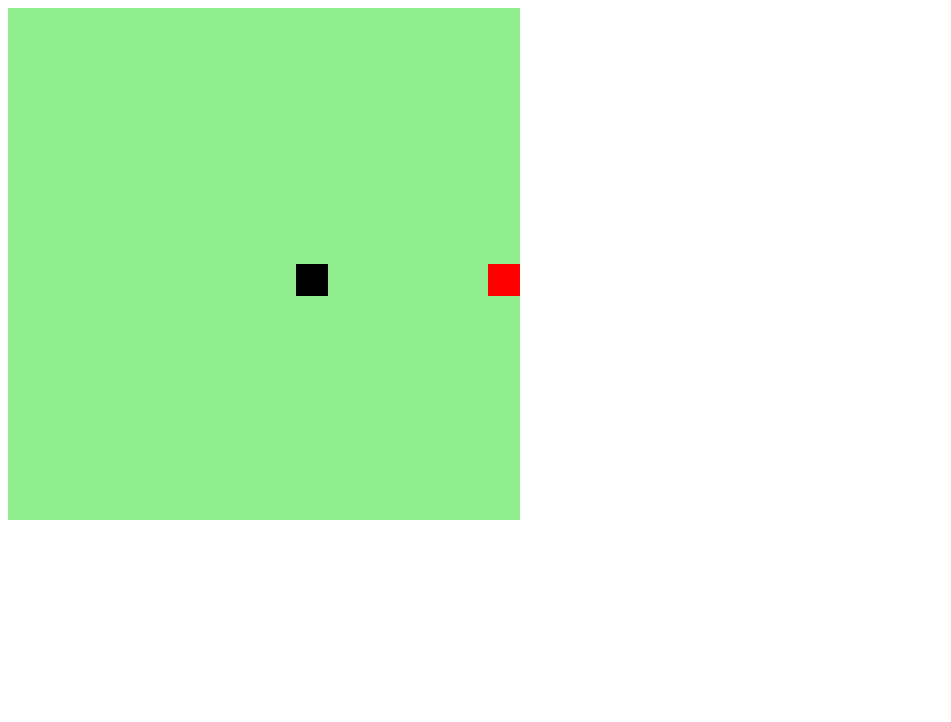
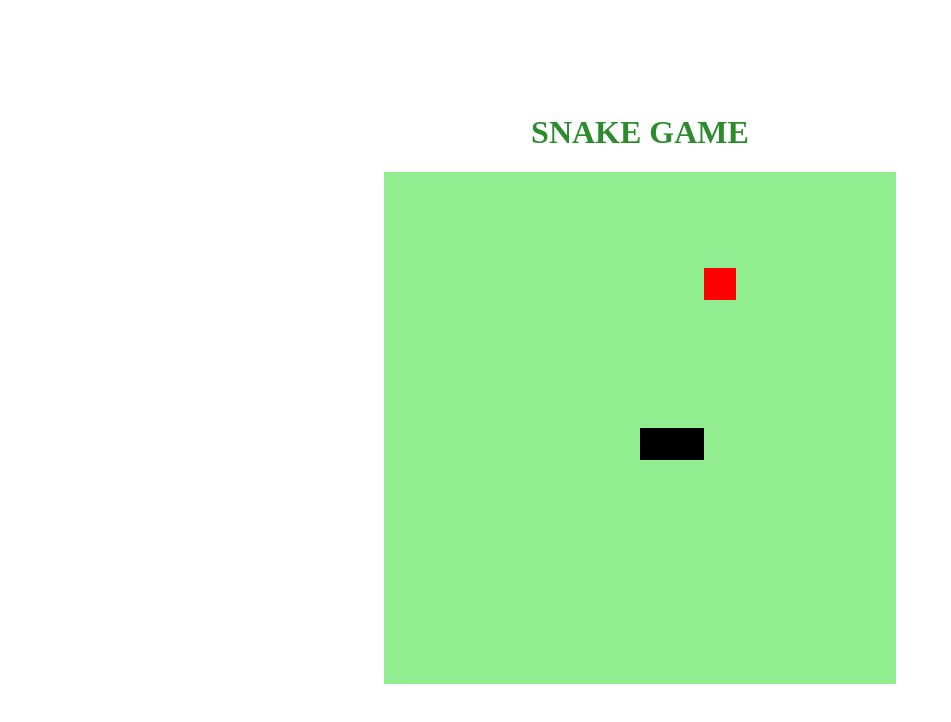
Before and after one commit to AndreUdia/jogo-cobrinha-js-DIO, a plain HTML site: page index.html in a window 1280 px wide. Shown: the whole page, without its empty margins (0-951 px from the left). Drawn offline with Linux system fonts and the light colour scheme.

Commit message:
Finalizado layout e regras - funcionalidade de encerramento

```diff
--- /dev/null
+++ b/css/style.css
@@ -0,0 +1,13 @@
+body {
+  height: 95vh;
+  width: 95;
+  display: flex;
+  align-items: center;
+  justify-content: center;
+  flex-direction: column;
+  color: rgb(44, 139, 44);
+}
+
+h1 {
+  text-transform: uppercase;
+}
--- a/index.html
+++ b/index.html
@@ -5,9 +5,11 @@
 	<meta http-equiv="X-UA-Compatible" content="IE=edge">
 	<meta name="viewport" content="width=device-width, initial-scale=1.0">
 	<script defer src="/js/script.js"></script>
+	<link rel="stylesheet" href="/css/style.css">
 	<title>Snake Game</title>
 </head>
 <body>
+	<h1>Snake Game</h1>
 	<canvas id="snake" width="512" height="512"></canvas>
 </body>
 </html>
--- a/js/script.js
+++ b/js/script.js
@@ -44,6 +44,13 @@ function iniciarJogo() {
   if(snake[0].y > 15 * box && direction == 'down') snake[0].y = 0;
   if(snake[0].y < 0 && direction == 'up') snake[0].y = 16 * box;
 
+  for(let i=1; i < snake.length; i++) {
+    if(snake[0].x == snake[i].x && snake[0].y == snake[i].y) {
+      clearInterval(game);
+      alert('Você Perdeu! :( Tente Novamente com F5');
+    }
+  }
+
   criarBG();
   criarCobrinha();
   drawFood();
@@ -56,7 +63,14 @@ function iniciarJogo() {
   if (direction == 'up') snakeY -= box;
   if (direction == 'down') snakeY += box;
 
-  snake.pop();
+  if (snakeX != food.x || snakeY != food.y) {
+    snake.pop();
+  } else {
+    food.x = Math.floor(Math.random() * 15 + 1) * box;
+    food.y = Math.floor(Math.random() * 15 + 1) * box;
+  }
+
+
 
   let newHead = {
     x: snakeX,
```
